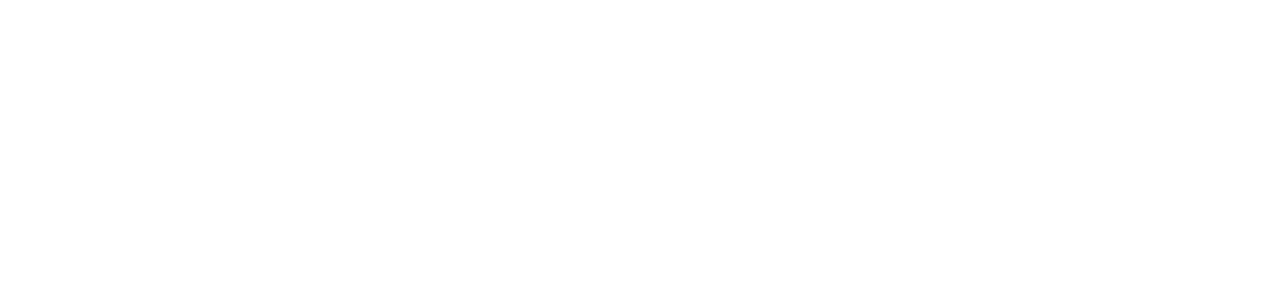
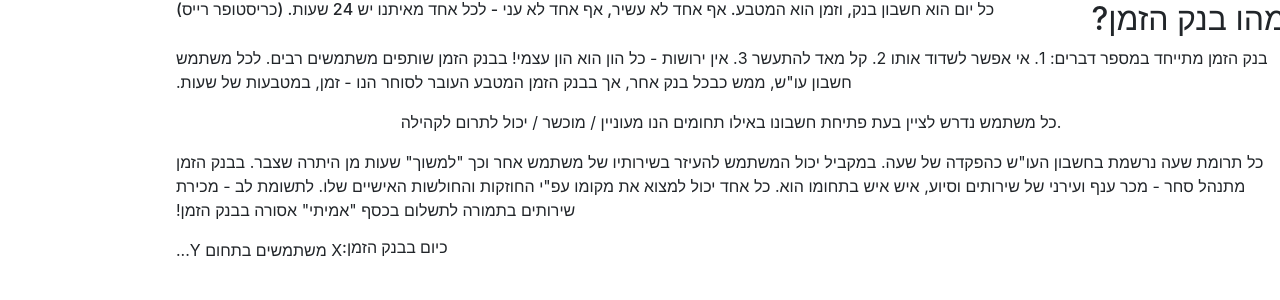
Before and after one commit to 45631/bank-hazman, a React (Vite) app in the folder client/: page /about in a window 1280 px wide. Shown: the top 300 px of the page. Built offline with nearby package versions, Linux system fonts and the light colour scheme.

Commit message:
add about page + contact page

```diff
--- /dev/null
+++ b/client/src/About.js
@@ -0,0 +1,42 @@
+import React, { Component } from "react";
+
+export class About extends Component {
+  constructor(props) {
+    super(props);
+    this.state = {};
+  }
+
+  render() {
+    return (
+      <div className="container">
+        <h2>מהו בנק הזמן?</h2>
+        <h6>
+          כל יום הוא חשבון בנק, וזמן הוא המטבע. אף אחד לא עשיר, אף אחד לא עני -
+          לכל אחד מאיתנו יש 24 שעות. (כריסטופר רייס)
+        </h6>
+        <p>
+          בנק הזמן מתייחד במספר דברים: 1. אי אפשר לשדוד אותו 2. קל מאד להתעשר 3.
+          אין ירושות - כל הון הוא הון עצמי! בבנק הזמן שותפים משתמשים רבים. לכל
+          משתמש חשבון עו"ש, ממש כבכל בנק אחר, אך בבנק הזמן המטבע העובר לסוחר הנו
+          - זמן, במטבעות של שעות.
+        </p>
+        <br />
+        <p>
+          .כל משתמש נדרש לציין בעת פתיחת חשבונו באילו תחומים הנו מעוניין / מוכשר
+          / יכול לתרום לקהילה
+        </p>
+        <br />
+        <p>
+          כל תרומת שעה נרשמת בחשבון העו"ש כהפקדה של שעה. במקביל יכול המשתמש
+          להעיזר בשירותיו של משתמש אחר וכך "למשוך" שעות מן היתרה שצבר. בבנק הזמן
+          מתנהל סחר - מכר ענף ועירני של שירותים וסיוע, איש איש בתחומו הוא. כל
+          אחד יכול למצוא את מקומו עפ"י החוזקות והחולשות האישיים שלו. לתשומת לב -
+          מכירת שירותים בתמורה לתשלום בכסף "אמיתי" אסורה בבנק הזמן!
+        </p>
+        <hr />
+        <h6>כיום בבנק הזמן:</h6>
+        <p>X משתמשים בתחום Y...</p>
+      </div>
+    );
+  }
+}
--- a/client/src/App.js
+++ b/client/src/App.js
@@ -7,6 +7,8 @@ import { Account } from "./Account";
 import { CategoryInfo } from "./CategoryInfo";
 import { JoinForm } from "./JoinForm";
 import { StatementForm } from "./StatementForm";
+import { About } from "./About";
+import { Contact } from "./Contact";
 
 const history = createBrowserHistory();
 
@@ -30,6 +32,12 @@ export class App extends Component {
           <Route path="/statementform">
             <StatementForm history={history} />
           </Route>
+          <Route path="/about">
+            <About history={history} />
+          </Route>
+          <Route path="/contact">
+            <Contact history={history} />
+          </Route>
         </Switch>
       </Router>
     );
--- /dev/null
+++ b/client/src/Contact.js
@@ -0,0 +1,94 @@
+import React, { Component } from "react";
+
+export class Contact extends Component {
+  constructor(props) {
+    super(props);
+    this.state = { value: "" };
+    this.saveName = this.saveName.bind(this);
+    this.comment = this.comment.bind(this);
+  }
+  saveName(event) {
+    this.setState({ value: event.target.value });
+  }
+  comment() {
+    const name = this.state.value;
+
+    if (name) {
+    }
+  }
+
+  render() {
+    return (
+      <div className="container">
+        <h3>כל הדרכים ליצור איתנו קשר</h3>
+        <div className="card-deck">
+          <div className="card">
+            <img src="..." className="card-img-top" alt="..." />
+            <div className="card-body">
+              <h5 className="card-title">התקשרו אלינו</h5>
+              <p className="card-text">
+                נייד: 0527145631 נייח: 02-5712946 מרכזייה: 02-3333333
+              </p>
+              <p className="card-text">
+                <small className="text-muted">
+                  במידה ואין מענה אנא השאירו הודעה ונחזור אליכם בהקדם
+                </small>
+              </p>
+            </div>
+          </div>
+          <div className="card">
+            <img src="..." className="card-img-top" alt="..." />
+            <div className="card-body">
+              <h5 className="card-title">שלחו לנו פניה בדוא"ל</h5>
+              <p className="card-text">כתובת הדוא"ל שלנו: uvilevy@gmail.com</p>
+              <p className="card-text">
+                <small className="text-muted">מענה בתוך שני ימי עסקים</small>
+              </p>
+            </div>
+          </div>
+          <div className="card">
+            <img src="..." className="card-img-top" alt="..." />
+            <div className="card-body">
+              <h5 className="card-title">השאירו פרטים</h5>
+              <p className="card-text">
+                תוכלו להשאיר פרטים כאן ונציגינו יחזרו אליכם בהקדם
+              </p>
+              <form>
+                <label>
+                  שם
+                  <input
+                    type="text"
+                    name="name"
+                    value={this.state.value}
+                    onChange={this.saveName}
+                  />
+                </label>
+                <label>
+                  טלפון
+                  <input type="text" />
+                </label>
+                <label>
+                  כמה מילים על סיבת הפנייה:
+                  <textarea></textarea>
+                </label>
+                <button
+                  type="button"
+                  className="btn btn-success"
+                  onClick={this.comment}
+                >
+                  שלח
+                </button>
+              </form>
+              <p className="card-text">
+                <small className="text-muted">
+                  בלחיצה על "שלח" הנכם נותנים הסכמתכם כי פרטיכם ישמרו במאגרי
+                  המידע שלנו
+                </small>
+              </p>
+            </div>
+          </div>
+        </div>
+      </div>
+    );
+  }
+}
```
